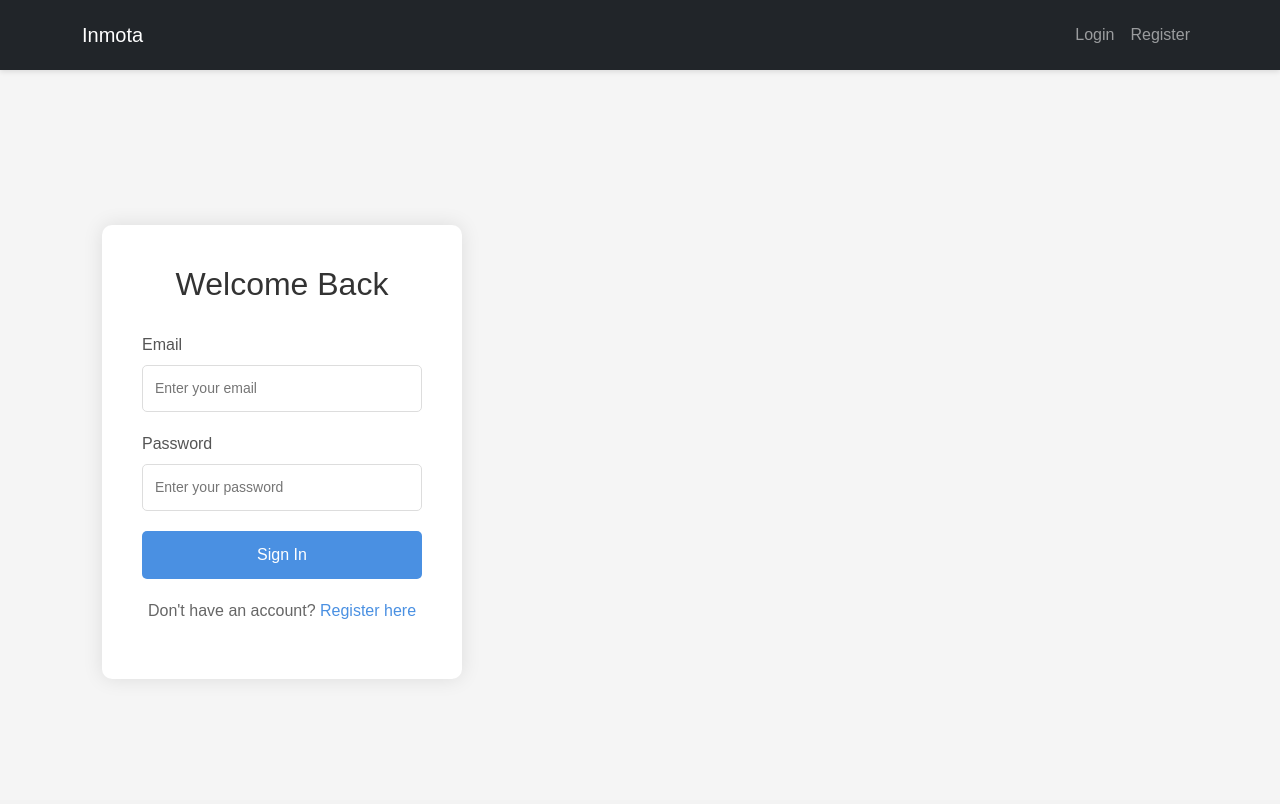
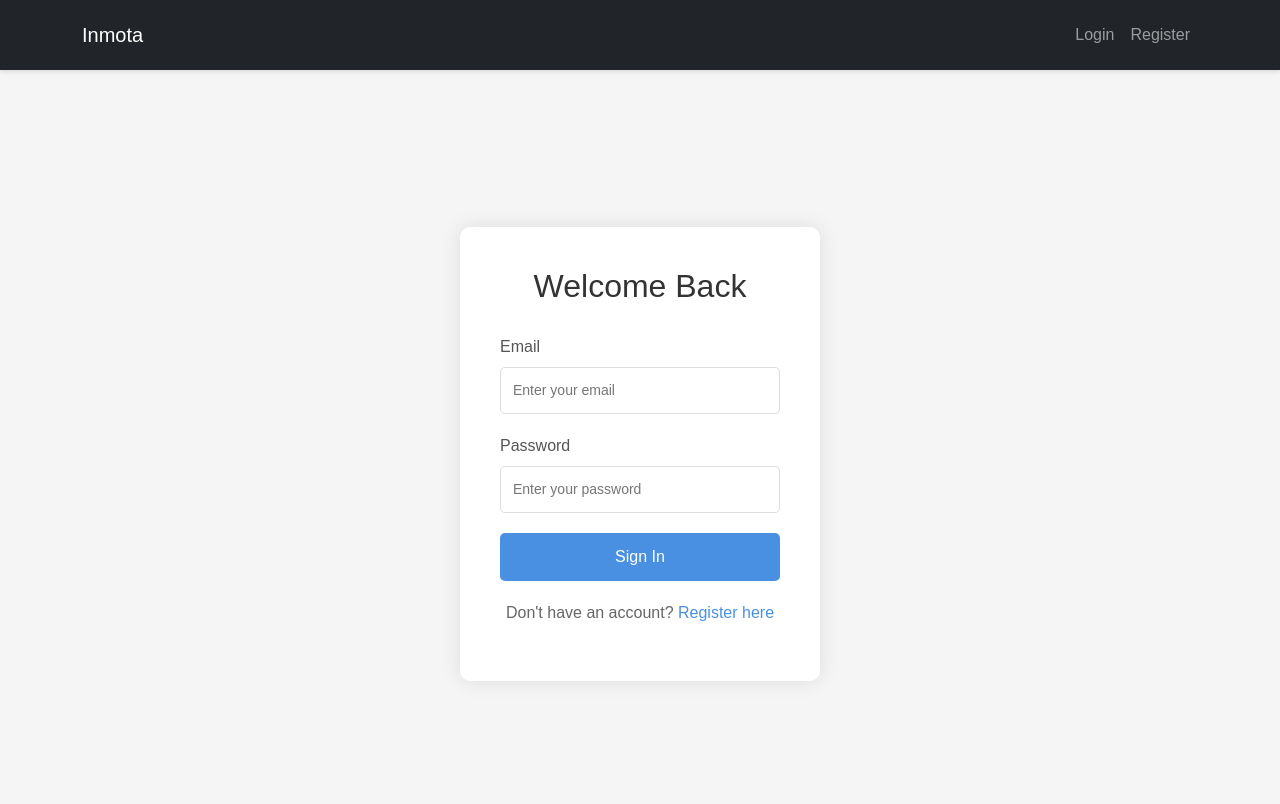
Before and after one commit to Freddfazm/inmota, a Flask app: page /login in a window 1280 px wide. Before the commit the page ends 619 px from the top, so only its background shows below. Run offline with Flask 3, Linux system fonts and the light colour scheme.

Commit message:
Update styling to center login page

```diff
--- a/static/css/style.css
+++ b/static/css/style.css
@@ -39,28 +39,29 @@
 
 body {
     margin: 0;
-    margin-top: 80px;
-    padding: 0;
+    padding: 80px 0 0 0; /* Top padding for navbar */
     font-family: 'Arial', sans-serif;
     background-color: #f5f5f5;
-    min-height: calc(100vh - 80px);
-    display: flex;
-    align-items: center;
-    justify-content: center;
+    min-height: 100vh;
 }
 .login-wrapper {
     width: 100%;
     max-width: 400px;
     padding: 20px;
+    margin: 0 auto; /* This centers the wrapper */
+    display: flex;
+    justify-content: center;
+    align-items: center;
+    min-height: calc(100vh - 100px); /* Accounts for navbar height */
 }
 
 .login-container {
+    width: 100%; /* Takes full width of wrapper */
     background: white;
     padding: 40px;
     border-radius: 10px;
     box-shadow: 0 0 20px rgba(0, 0, 0, 0.1);
 }
-
 h2 {
     text-align: center;
     color: #333;
```
